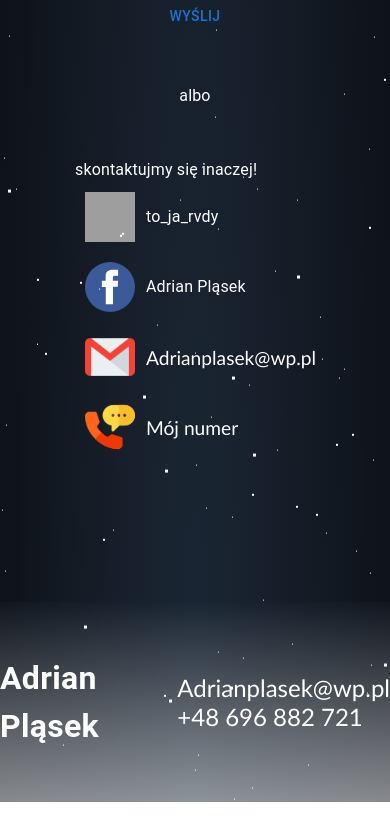
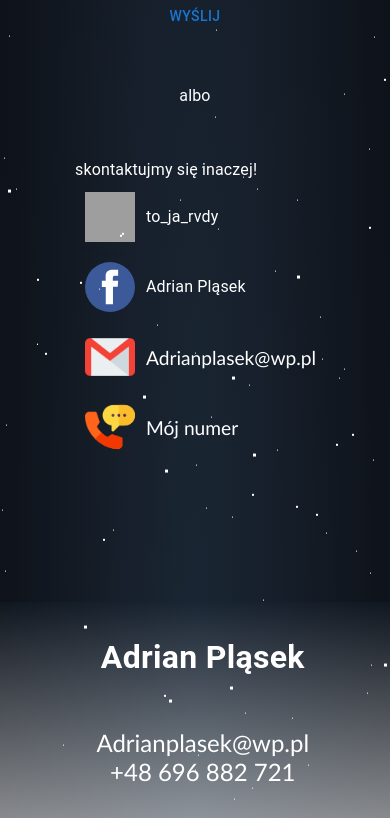
Before and after one commit to zibixD/zibixD.github.io, a Next.js app: page / in a window 390 px wide. Shown: the part 1926-2744 px from the top of the page. Built offline with nearby package versions, Linux system fonts and the light colour scheme; grey boxes are pictures that could not be loaded.

Commit message:
added responsive design for footer

```diff
--- a/src/app/components/Footer/footer.module.css
+++ b/src/app/components/Footer/footer.module.css
@@ -4,7 +4,6 @@
   rgba(27, 39, 53, 0.2) 0%,
   rgba(255, 255, 255, 0.5) 100%
  );
-
  height: 200px;
  width: 100%;
  display: flex;
@@ -23,3 +22,18 @@
  text-decoration: none;
  font-size: 1.5rem;
 }
+
+@media (max-width: 700px) {
+ .box {
+  display: flex;
+  flex-direction: column;
+  padding: 2%;
+  text-align: center;
+ }
+
+ .contact {
+  display: flex;
+  flex-direction: column;
+  align-items: center;
+ }
+}
```
